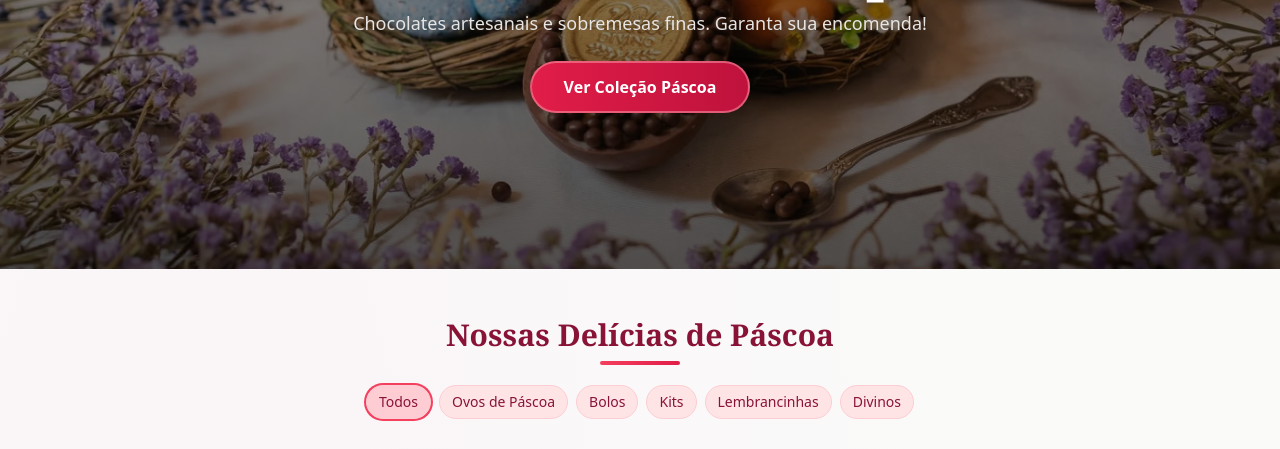
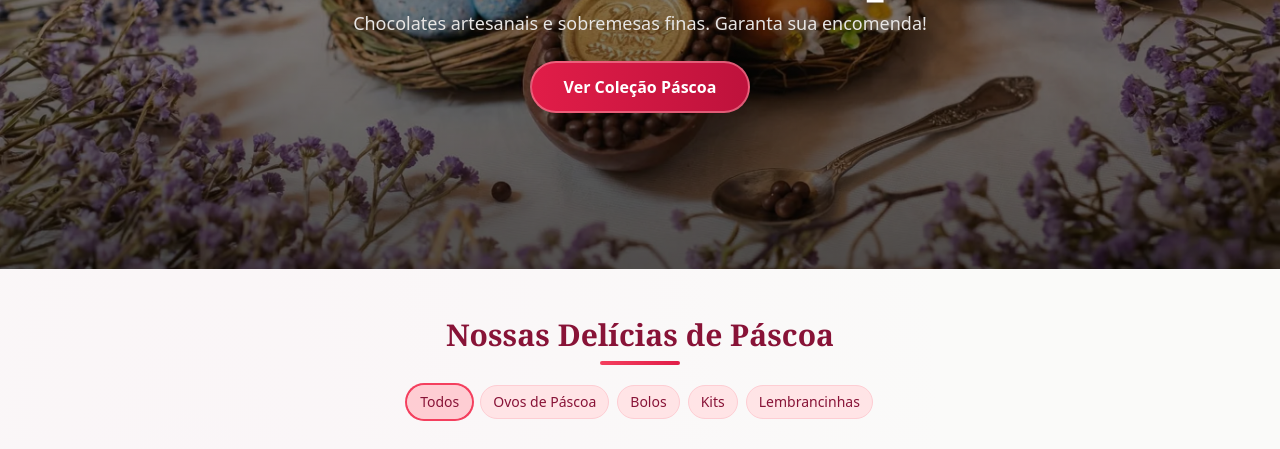
Before and after one commit to Hermano825/Pascoa-dolce, a plain HTML site: page index.html in a window 1280 px wide. Shown: the part 331-780 px from the top of the page. Drawn offline with nearby package versions, Linux system fonts and the light colour scheme; grey boxes are pictures that could not be loaded; files whose address does not match are found by name.

Commit message:
feat: remover aba Divinos do filtro de categorias

```diff
--- a/index.html
+++ b/index.html
@@ -245,7 +245,7 @@
                 <button class="filter-chip bg-rose-100 text-rose-900 px-3 py-1.5 text-sm rounded-full border border-rose-200 hover:bg-rose-200 transition" data-category="Bolos">Bolos</button>
                 <button class="filter-chip bg-rose-100 text-rose-900 px-3 py-1.5 text-sm rounded-full border border-rose-200 hover:bg-rose-200 transition" data-category="Kits">Kits</button>
                 <button class="filter-chip bg-rose-100 text-rose-900 px-3 py-1.5 text-sm rounded-full border border-rose-200 hover:bg-rose-200 transition" data-category="Lembrancinhas">Lembrancinhas</button>
-                <button class="filter-chip bg-rose-100 text-rose-900 px-3 py-1.5 text-sm rounded-full border border-rose-200 hover:bg-rose-200 transition" data-category="Divinos">Divinos</button>
+
             </div>
 
             <!-- Indicador de Busca -->
```
